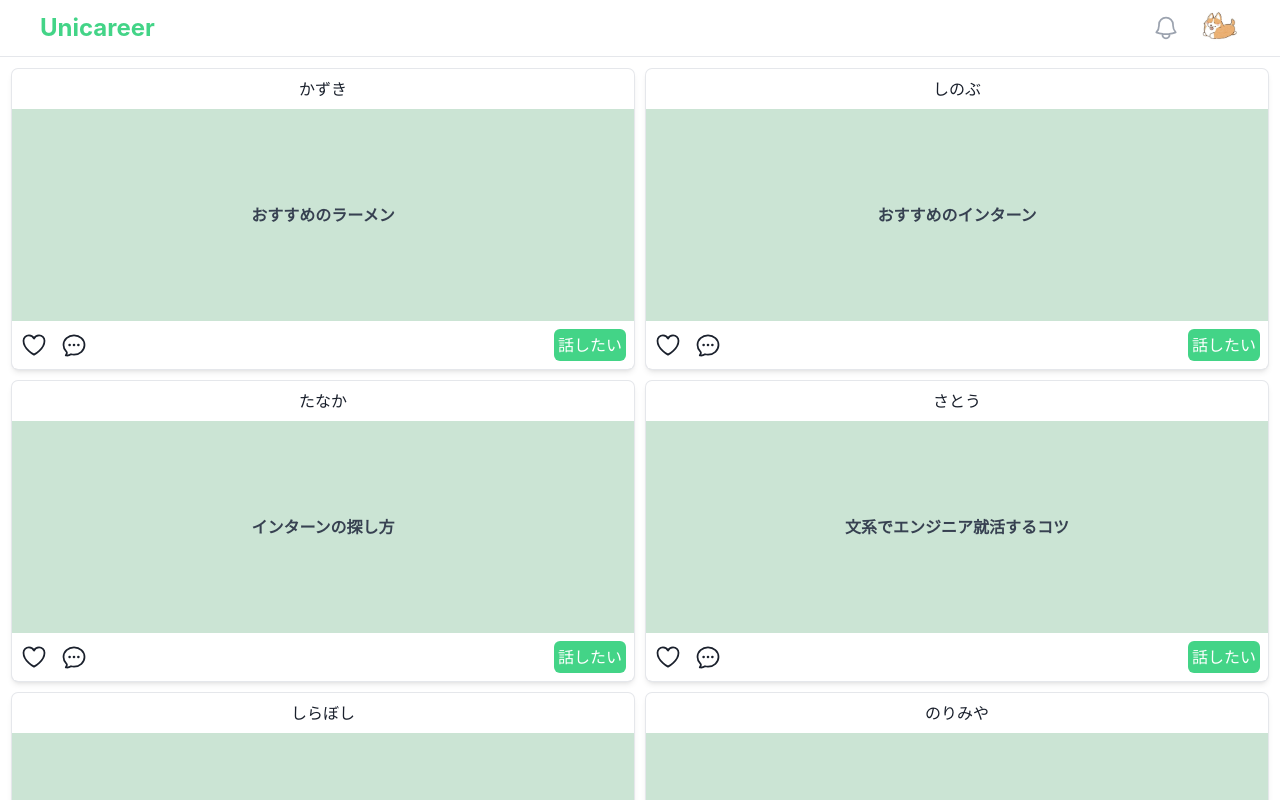
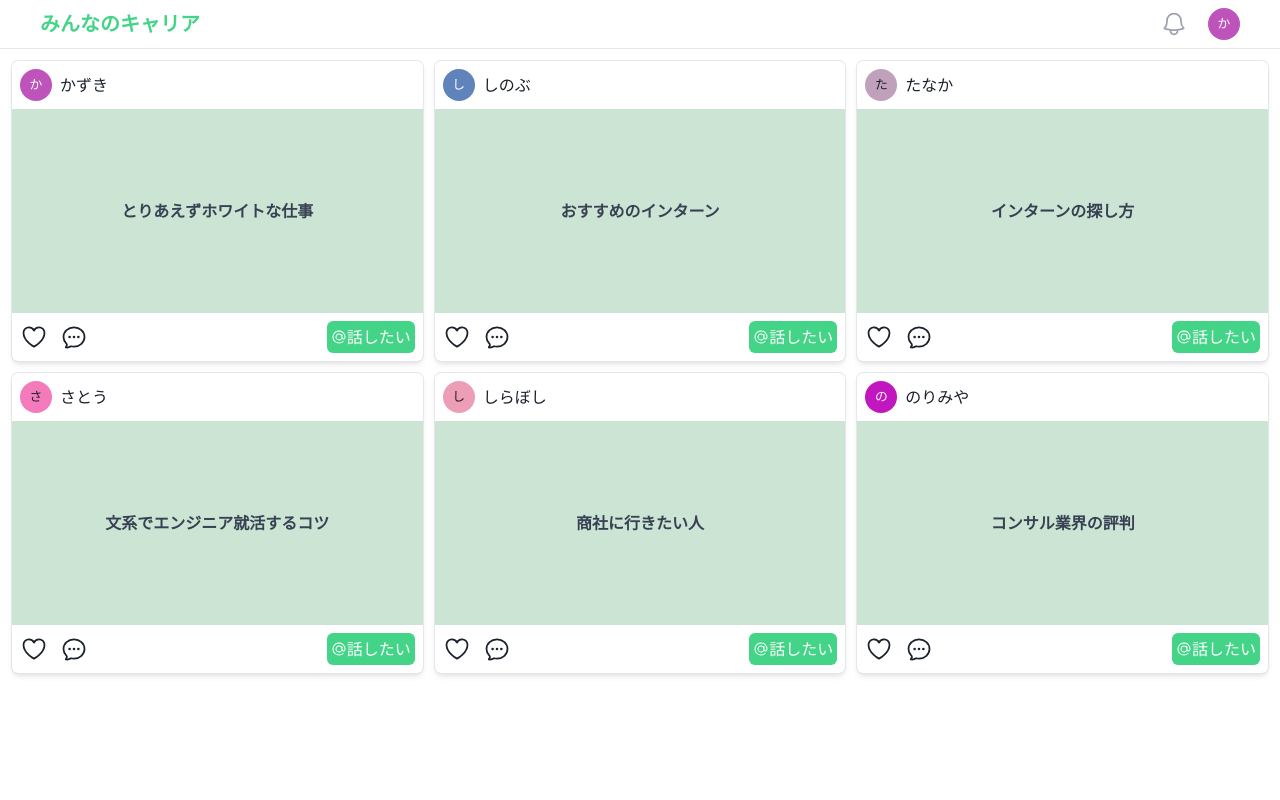
Before and after one commit to cocoide/unicareer, a Next.js app in the folder frontend/: page / in a window 1280 px wide. Shown: the top 800 px of the page. Built offline with nearby package versions, Linux system fonts and the light colour scheme.

Commit message:
update home page design

```diff
--- a/frontend/app/layout.tsx
+++ b/frontend/app/layout.tsx
@@ -1,6 +1,6 @@
-import '../styles/globals.css'
 import Header from '@/components/Layouts/Header/Header'
 import ChakraUIProvider from '@/components/Providers/ChakraUIProvider'
+import '../styles/globals.css'
 
 export const metadata = {
   title: 'Unicareer',
--- a/frontend/components/Layouts/Header/DrawerContent.tsx
+++ /dev/null
@@ -1,6 +0,0 @@
-const DrawerContent = () => {
-    return (
-        <div>DrawerContent</div>
-    )
-}
-export default DrawerContent
--- a/frontend/components/Layouts/Header/Header.tsx
+++ b/frontend/components/Layouts/Header/Header.tsx
@@ -1,19 +1,19 @@
-import { BellIcon } from '@heroicons/react/24/outline'
-import Image from 'next/image'
+"use client"
+import { Avatar } from '@chakra-ui/react'
 import HeaderDrawer from './HeaderDrawer'
+import NotificationModal from './NotificationModal'
 
 const Header = () => {
     return (
         <div className="flex flex-row justify-between items-center py-2 px-5 md:px-10 w-full border-b border-gray-200">
             <HeaderDrawer />
                 {/* Service Name*/}
-                <div className="text-primary font-bold text-2xl"
-                >Unicareer</div>
+            <div className="text-primary font-bold text-xl"
+            >みんなのキャリア</div>
             <div className="flex items-center justify-center space-x-5">
                 {/* Avatar Button*/}
-                <BellIcon className='h-7 w-7 text-gray-400' />
-                <Image src="/avater.jpeg" alt="avater" width={100} height={100}
-                    className="bg-gray-200 h-10 w-10 rounded-full hidden md:flex" />
+                <NotificationModal />
+                <Avatar name="かずき" size="sm" className='hidden md:flex' />
             </div>
         </div>
     )
--- a/frontend/components/Layouts/Header/HeaderDrawer.tsx
+++ b/frontend/components/Layouts/Header/HeaderDrawer.tsx
@@ -1,8 +1,9 @@
 "use client"
 
-import { DrawerBody, DrawerCloseButton, DrawerContent, DrawerFooter, DrawerHeader, DrawerOverlay, useDisclosure, Drawer } from '@chakra-ui/react'
+import { DrawerBody, DrawerCloseButton, DrawerFooter, DrawerHeader, DrawerOverlay, useDisclosure, Drawer, DrawerContent } from '@chakra-ui/react'
 import { Bars3BottomLeftIcon } from '@heroicons/react/24/outline'
 import { useRef } from 'react'
+import HeaderDrawerContent from './HeaderDrawerContent'
 
 const HeaderDrawer = () => {
     const { isOpen, onOpen, onClose } = useDisclosure()
@@ -27,6 +28,7 @@ const HeaderDrawer = () => {
                     </DrawerHeader>
 
                     <DrawerBody>
+                        <HeaderDrawerContent />
                     </DrawerBody>
 
                     <DrawerFooter>
--- /dev/null
+++ b/frontend/components/Layouts/Header/HeaderDrawerContent.tsx
@@ -0,0 +1,14 @@
+"use client"
+import { Box } from '@chakra-ui/react'
+import { LockClosedIcon } from '@heroicons/react/24/solid'
+
+const HeaderDrawerContent = () => {
+    return (
+        <div className="p-2">
+            <Box w='100%' p={5} color='white' borderRadius="lg" className='bg-neutral'>
+                <div className="font-bold flex items-center justify-center"><LockClosedIcon className='w-5 h-5' /> ログイン</div>
+            </Box>
+        </div>
+    )
+}
+export default HeaderDrawerContent
--- /dev/null
+++ b/frontend/components/Layouts/Header/NotificationModal.tsx
@@ -0,0 +1,23 @@
+"use client"
+
+import { Modal, ModalBody, ModalCloseButton, ModalContent, useDisclosure } from '@chakra-ui/react'
+import { BellIcon } from '@heroicons/react/24/outline'
+
+const NotificationModal = () => {
+    const { isOpen, onOpen, onClose } = useDisclosure()
+    return (
+        <>
+            <button onClick={onOpen}><BellIcon className='h-7 w-7 text-gray-400' /></button>
+            <Modal onClose={onClose} size={"full"} isOpen={isOpen}>
+
+                <ModalContent>
+                    <ModalCloseButton />
+                    <ModalBody pt={10}>
+                    </ModalBody>
+                </ModalContent>
+            </Modal>
+        </>
+
+    )
+}
+export default NotificationModal
--- a/frontend/features/Topics/TopicList.tsx
+++ b/frontend/features/Topics/TopicList.tsx
@@ -1,7 +1,10 @@
+"use client"
+import { Avatar } from '@chakra-ui/react'
 import { ChatBubbleOvalLeftEllipsisIcon, HeartIcon } from '@heroicons/react/24/outline'
+import { AtSymbolIcon } from '@heroicons/react/24/solid'
 
 const topics = [
-  { id: "1", title: "おすすめのラーメン", author: "かずき" },
+  { id: "1", title: "とりあえずホワイトな仕事", author: "かずき" },
   { id: "2", title: "おすすめのインターン", author: "しのぶ" },
   { id: "3", title: "インターンの探し方", author: "たなか" },
   { id: "4", title: "文系でエンジニア就活するコツ", author: "さとう" },
@@ -11,11 +14,12 @@ const topics = [
 
 const TopicList = () => {
   return (
-    <div className='grid md:grid-cols-2 gap-3 w-full'>
+    <div className='grid md:grid-cols-2 lg:grid-cols-3 gap-3 w-full'>
       {topics.map(t => (
         <div key={t.id} className='shadow-md ring-1 ring-gray-200 h-[300px] w-full rounded-md flex flex-col items-center'>
-          <div className="p-2"
-          >{t.author}</div>
+          <div className="flex items-center mr-auto p-2 space-x-2">
+            <Avatar name={t.author} size="sm" /><div>{t.author}</div>
+          </div>
 
           <div className="font-bold bg-neutral text-gray-700 w-full h-[220px] flex items-center justify-center"
           > {t.title}</div>
@@ -25,7 +29,8 @@ const TopicList = () => {
               <HeartIcon className="h-7 w-7"></HeartIcon>
               <ChatBubbleOvalLeftEllipsisIcon className="h-7 w-7"></ChatBubbleOvalLeftEllipsisIcon>
             </div>
-            <button className="bg-primary rounded-md p-1 text-white">話したい</button>
+            <button className="bg-primary rounded-md p-1 text-white flex items-center">
+              <AtSymbolIcon className='h-4 w-4 text-white' /> 話したい</button>
           </div>
         </div>
       ))}
```
